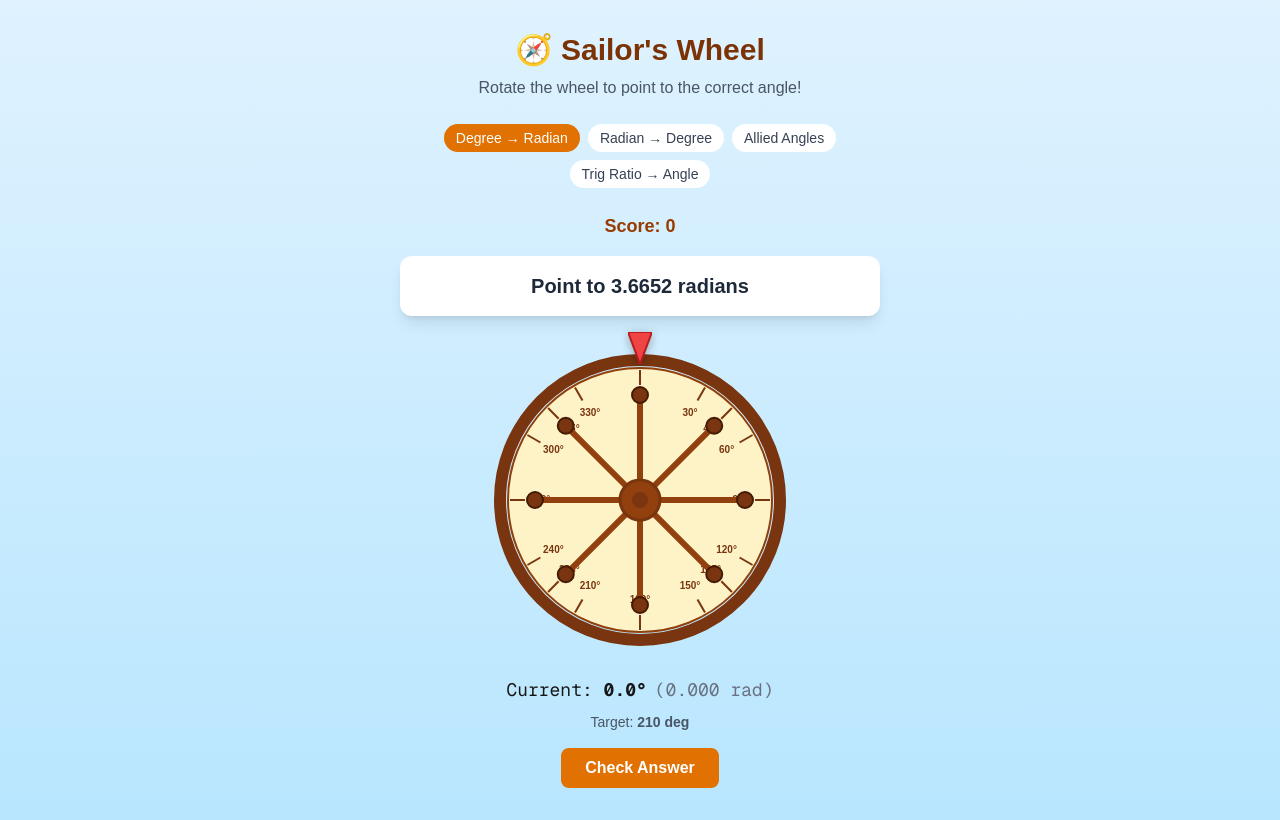
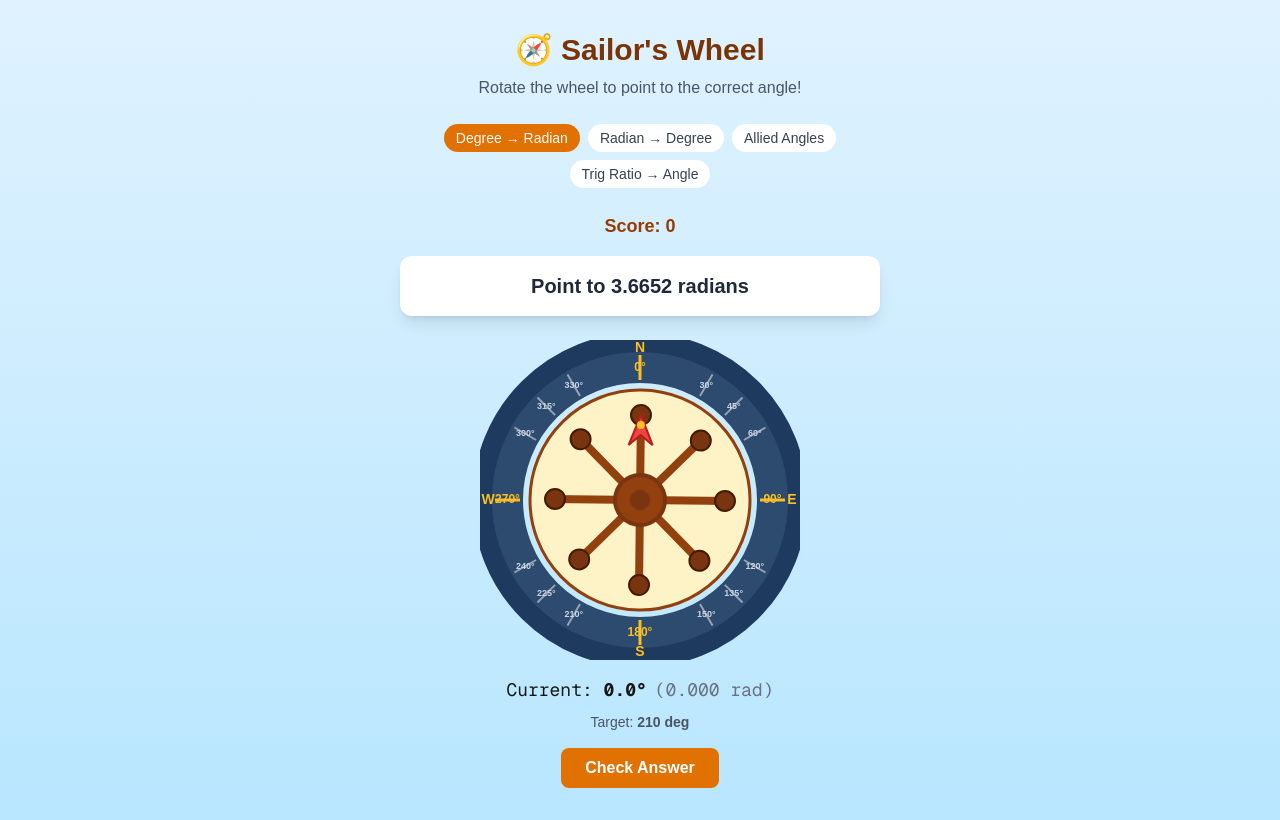
Before and after one commit to Utkarshchaudhary009/spikequiz, a Next.js app in the folder apps/web/: page /games/wheel in a window 1280 px wide. Built offline with nearby package versions, Linux system fonts and the light colour scheme.

Commit message:
fix: improve SailorsWheel - correct rotation, outer ring labels, arrow on wheel, snap/momentum/sway
Amp-Thread-ID: https://ampcode.com/threads/T-019d108e-ad3d-7556-88e0-7acc82b86ade
Co-authored-by: Amp <amp@ampcode.com>

```diff
--- a/apps/web/src/components/games/SailorsWheel.tsx
+++ b/apps/web/src/components/games/SailorsWheel.tsx
@@ -1,6 +1,6 @@
 'use client'
 
-import { useCallback, useRef, useState } from 'react'
+import { useCallback, useEffect, useRef, useState } from 'react'
 
 export type AngleUnit = 'deg' | 'rad'
 
@@ -12,10 +12,16 @@ export interface SailorsWheelProps {
   onAttempt?: (userAngle: number, isCorrect: boolean) => void
   size?: number
   showLabels?: boolean
+  enableSnap?: boolean
+  enableMomentum?: boolean
 }
 
 const DEG_TO_RAD = Math.PI / 180
 const RAD_TO_DEG = 180 / Math.PI
+const SNAP_ANGLES = [0, 30, 45, 60, 90, 120, 135, 150, 180, 210, 225, 240, 270, 300, 315, 330]
+const SNAP_THRESHOLD = 8
+const FRICTION = 0.95
+const MIN_VELOCITY = 0.5
 
 function normalizeAngle(angle: number): number {
   return ((angle % 360) + 360) % 360
@@ -23,6 +29,22 @@ function normalizeAngle(angle: number): number {
 
 function toDegrees(angle: number, unit: AngleUnit): number {
   return unit === 'rad' ? angle * RAD_TO_DEG : angle
+}
+
+function findNearestSnap(angle: number): number | null {
+  const normalized = normalizeAngle(angle)
+  for (const snap of SNAP_ANGLES) {
+    let diff = Math.abs(normalized - snap)
+    if (diff > 180) diff = 360 - diff
+    if (diff <= SNAP_THRESHOLD) return snap
+  }
+  return null
+}
+
+function triggerHaptic() {
+  if (navigator.vibrate) {
+    navigator.vibrate(10)
+  }
 }
 
 export function SailorsWheel({
@@ -33,13 +55,92 @@ export function SailorsWheel({
   onAttempt,
   size = 300,
   showLabels = true,
+  enableSnap = true,
+  enableMomentum = true,
 }: SailorsWheelProps) {
   const [rotation, setRotation] = useState(0)
   const [isDragging, setIsDragging] = useState(false)
   const [result, setResult] = useState<'correct' | 'wrong' | null>(null)
+  const [swayOffset, setSwayOffset] = useState(0)
+
   const wheelRef = useRef<SVGSVGElement>(null)
   const startAngleRef = useRef(0)
   const startRotationRef = useRef(0)
+  const lastAngleRef = useRef(0)
+  const lastTimeRef = useRef(0)
+  const velocityRef = useRef(0)
+  const animationRef = useRef<number | null>(null)
+  const lastSnapRef = useRef<number | null>(null)
+
+  // Idle sway animation
+  useEffect(() => {
+    if (isDragging || animationRef.current) {
+      setSwayOffset(0)
+      return
+    }
+
+    let frame = 0
+    const swayAnimation = () => {
+      frame++
+      setSwayOffset(Math.sin(frame * 0.02) * 2)
+      requestAnimationFrame(swayAnimation)
+    }
+    const id = requestAnimationFrame(swayAnimation)
+    return () => cancelAnimationFrame(id)
+  }, [isDragging])
+
+  // Momentum animation
+  useEffect(() => {
+    if (isDragging || !enableMomentum) return
+
+    const animate = () => {
+      if (Math.abs(velocityRef.current) < MIN_VELOCITY) {
+        velocityRef.current = 0
+        animationRef.current = null
+
+        // Final snap
+        if (enableSnap) {
+          setRotation((prev) => {
+            const snap = findNearestSnap(prev)
+            return snap !== null ? snap : prev
+          })
+        }
+        return
+      }
+
+      velocityRef.current *= FRICTION
+
+      setRotation((prev) => {
+        const newRotation = normalizeAngle(prev + velocityRef.current)
+
+        // Snap detection with haptic
+        if (enableSnap) {
+          const snap = findNearestSnap(newRotation)
+          if (snap !== null && snap !== lastSnapRef.current) {
+            lastSnapRef.current = snap
+            triggerHaptic()
+          } else if (snap === null) {
+            lastSnapRef.current = null
+          }
+        }
+
+        return newRotation
+      })
+
+      animationRef.current = requestAnimationFrame(animate)
+    }
+
+    if (velocityRef.current !== 0) {
+      animationRef.current = requestAnimationFrame(animate)
+    }
+
+    return () => {
+      if (animationRef.current) {
+        cancelAnimationFrame(animationRef.current)
+        animationRef.current = null
+      }
+    }
+  }, [isDragging, enableMomentum, enableSnap])
 
   const getAngleFromEvent = useCallback((clientX: number, clientY: number): number => {
     if (!wheelRef.current) return 0
@@ -52,10 +153,22 @@ export function SailorsWheel({
   const handlePointerDown = useCallback(
     (e: React.PointerEvent) => {
       e.preventDefault()
+
+      // Stop any ongoing momentum
+      if (animationRef.current) {
+        cancelAnimationFrame(animationRef.current)
+        animationRef.current = null
+      }
+      velocityRef.current = 0
+
       setIsDragging(true)
       setResult(null)
-      startAngleRef.current = getAngleFromEvent(e.clientX, e.clientY)
+
+      const angle = getAngleFromEvent(e.clientX, e.clientY)
+      startAngleRef.current = angle
       startRotationRef.current = rotation
+      lastAngleRef.current = angle
+      lastTimeRef.current = performance.now()
       ;(e.target as Element).setPointerCapture(e.pointerId)
     },
     [getAngleFromEvent, rotation],
@@ -64,11 +177,42 @@ export function SailorsWheel({
   const handlePointerMove = useCallback(
     (e: React.PointerEvent) => {
       if (!isDragging) return
+
       const currentAngle = getAngleFromEvent(e.clientX, e.clientY)
-      const delta = currentAngle - startAngleRef.current
-      setRotation(normalizeAngle(startRotationRef.current + delta))
+      const currentTime = performance.now()
+
+      // Calculate delta (fixed direction)
+      let delta = currentAngle - startAngleRef.current
+      if (delta > 180) delta -= 360
+      if (delta < -180) delta += 360
+
+      const newRotation = normalizeAngle(startRotationRef.current + delta)
+      setRotation(newRotation)
+
+      // Track velocity for momentum
+      const timeDelta = currentTime - lastTimeRef.current
+      if (timeDelta > 0) {
+        let angleDelta = currentAngle - lastAngleRef.current
+        if (angleDelta > 180) angleDelta -= 360
+        if (angleDelta < -180) angleDelta += 360
+        velocityRef.current = angleDelta / Math.max(timeDelta / 16, 1)
+      }
+
+      lastAngleRef.current = currentAngle
+      lastTimeRef.current = currentTime
+
+      // Snap haptic feedback while dragging
+      if (enableSnap) {
+        const snap = findNearestSnap(newRotation)
+        if (snap !== null && snap !== lastSnapRef.current) {
+          lastSnapRef.current = snap
+          triggerHaptic()
+        } else if (snap === null) {
+          lastSnapRef.current = null
+        }
+      }
     },
-    [isDragging, getAngleFromEvent],
+    [isDragging, getAngleFromEvent, enableSnap],
   )
 
   const handlePointerUp = useCallback(() => {
@@ -89,79 +233,75 @@ export function SailorsWheel({
 
   const spokes = 8
   const spokeAngles = Array.from({ length: spokes }, (_, i) => (i * 360) / spokes)
-  const majorAngles = [0, 30, 45, 60, 90, 120, 135, 150, 180, 210, 225, 240, 270, 300, 315, 330]
 
-  const radius = size / 2 - 20
+  const outerRadius = size / 2 - 10
+  const ringWidth = 35
+  const innerRadius = outerRadius - ringWidth
   const center = size / 2
+
+  const cardinals: { angle: number; label: string }[] = [
+    { angle: 0, label: 'N' },
+    { angle: 90, label: 'E' },
+    { angle: 180, label: 'S' },
+    { angle: 270, label: 'W' },
+  ]
+
+  const displayRotation = rotation + swayOffset
 
   return (
     <div className="flex flex-col items-center gap-4">
       <div className="relative" style={{ width: size, height: size }}>
-        {/* Fixed indicator arrow at top */}
-        <div
-          className="absolute left-1/2 -translate-x-1/2 -top-2 z-10"
-          style={{ filter: 'drop-shadow(0 2px 4px rgba(0,0,0,0.3))' }}
-        >
-          <svg width="24" height="32" viewBox="0 0 24 32" aria-label="Indicator arrow">
-            <polygon points="12,32 0,0 24,0" fill="#ef4444" stroke="#b91c1c" strokeWidth="2" />
-          </svg>
-        </div>
-
-        {/* Rotatable wheel */}
+        {/* Fixed outer ring with angle markings */}
         <svg
-          ref={wheelRef}
           width={size}
           height={size}
-          className={`cursor-grab ${isDragging ? 'cursor-grabbing' : ''}`}
-          onPointerDown={handlePointerDown}
-          onPointerMove={handlePointerMove}
-          onPointerUp={handlePointerUp}
-          onPointerLeave={handlePointerUp}
-          style={{ touchAction: 'none' }}
-          aria-label="Rotatable sailor's wheel for angle selection"
+          className="absolute top-0 left-0"
+          aria-label="Angle markings ring"
         >
-          <g transform={`rotate(${-rotation}, ${center}, ${center})`}>
-            {/* Outer ring */}
+          {/* Outer decorative ring */}
           <circle
             cx={center}
             cy={center}
-              r={radius}
+            r={outerRadius}
             fill="none"
-              stroke="#78350f"
-              strokeWidth="12"
+            stroke="#1e3a5f"
+            strokeWidth={ringWidth}
           />
           <circle
             cx={center}
             cy={center}
-              r={radius - 8}
-              fill="#fef3c7"
-              stroke="#92400e"
-              strokeWidth="2"
+            r={outerRadius - ringWidth / 2}
+            fill="none"
+            stroke="#2d4a6f"
+            strokeWidth={ringWidth - 4}
           />
 
-            {/* Degree markings */}
-            {majorAngles.map((deg) => {
+          {/* Angle markings on outer ring */}
+          {SNAP_ANGLES.map((deg) => {
             const rad = (deg - 90) * DEG_TO_RAD
-              const innerR = radius - 25
-              const outerR = radius - 10
+            const tickInner = outerRadius - ringWidth + 5
+            const tickOuter = outerRadius - 5
+            const labelR = outerRadius - ringWidth / 2
+            const isCardinal = deg % 90 === 0
+
             return (
               <g key={deg}>
                 <line
-                    x1={center + innerR * Math.cos(rad)}
-                    y1={center + innerR * Math.sin(rad)}
-                    x2={center + outerR * Math.cos(rad)}
-                    y2={center + outerR * Math.sin(rad)}
-                    stroke="#78350f"
-                    strokeWidth="2"
+                  x1={center + tickInner * Math.cos(rad)}
+                  y1={center + tickInner * Math.sin(rad)}
+                  x2={center + tickOuter * Math.cos(rad)}
+                  y2={center + tickOuter * Math.sin(rad)}
+                  stroke={isCardinal ? '#fbbf24' : '#94a3b8'}
+                  strokeWidth={isCardinal ? 3 : 2}
                 />
                 {showLabels && (
                   <text
-                      x={center + (innerR - 15) * Math.cos(rad)}
-                      y={center + (innerR - 15) * Math.sin(rad)}
+                    x={center + labelR * Math.cos(rad)}
+                    y={center + labelR * Math.sin(rad)}
                     textAnchor="middle"
                     dominantBaseline="middle"
-                      fontSize="10"
-                      fill="#78350f"
+                    fontSize={isCardinal ? 12 : 9}
+                    fill={isCardinal ? '#fbbf24' : '#cbd5e1'}
                     fontWeight="bold"
                   >
                     {deg}°
@@ -171,18 +311,65 @@ export function SailorsWheel({
             )
           })}
 
+          {/* Cardinal directions */}
+          {cardinals.map(({ angle, label }) => {
+            const rad = (angle - 90) * DEG_TO_RAD
+            const labelR = outerRadius + 2
+            return (
+              <text
+                key={label}
+                x={center + labelR * Math.cos(rad)}
+                y={center + labelR * Math.sin(rad)}
+                textAnchor="middle"
+                dominantBaseline="middle"
+                fontSize="14"
+                fill="#fbbf24"
+                fontWeight="bold"
+              >
+                {label}
+              </text>
+            )
+          })}
+        </svg>
+
+        {/* Rotatable wheel */}
+        <svg
+          ref={wheelRef}
+          width={size}
+          height={size}
+          className={`absolute top-0 left-0 cursor-grab ${isDragging ? 'cursor-grabbing' : ''}`}
+          onPointerDown={handlePointerDown}
+          onPointerMove={handlePointerMove}
+          onPointerUp={handlePointerUp}
+          onPointerLeave={handlePointerUp}
+          style={{ touchAction: 'none' }}
+          aria-label="Rotatable sailor's wheel for angle selection"
+        >
+          <g transform={`rotate(${displayRotation}, ${center}, ${center})`}>
+            {/* Inner wheel background */}
+            <circle cx={center} cy={center} r={innerRadius - 5} fill="#fef3c7" />
+            <circle
+              cx={center}
+              cy={center}
+              r={innerRadius - 5}
+              fill="none"
+              stroke="#92400e"
+              strokeWidth="3"
+            />
+
             {/* Wheel spokes */}
             {spokeAngles.map((deg) => {
               const rad = (deg - 90) * DEG_TO_RAD
+              const spokeLength = innerRadius - 25
               return (
                 <line
                   key={deg}
                   x1={center}
                   y1={center}
-                  x2={center + (radius - 30) * Math.cos(rad)}
-                  y2={center + (radius - 30) * Math.sin(rad)}
+                  x2={center + spokeLength * Math.cos(rad)}
+                  y2={center + spokeLength * Math.sin(rad)}
                   stroke="#92400e"
-                  strokeWidth="6"
+                  strokeWidth="8"
                   strokeLinecap="round"
                 />
               )
@@ -191,12 +378,13 @@ export function SailorsWheel({
             {/* Spoke handles */}
             {spokeAngles.map((deg) => {
               const rad = (deg - 90) * DEG_TO_RAD
+              const handleDist = innerRadius - 30
               return (
                 <circle
                   key={`handle-${deg}`}
-                  cx={center + (radius - 35) * Math.cos(rad)}
-                  cy={center + (radius - 35) * Math.sin(rad)}
-                  r="8"
+                  cx={center + handleDist * Math.cos(rad)}
+                  cy={center + handleDist * Math.sin(rad)}
+                  r="10"
                   fill="#78350f"
                   stroke="#451a03"
                   strokeWidth="2"
@@ -208,12 +396,23 @@ export function SailorsWheel({
             <circle
               cx={center}
               cy={center}
-              r="20"
+              r="25"
               fill="#92400e"
               stroke="#78350f"
-              strokeWidth="3"
+              strokeWidth="4"
             />
-            <circle cx={center} cy={center} r="8" fill="#78350f" />
+            <circle cx={center} cy={center} r="10" fill="#78350f" />
+
+            {/* Arrow pointer on wheel (pointing up/0°) */}
+            <g transform={`translate(${center}, ${center})`}>
+              <polygon
+                points="0,-85 -12,-55 0,-65 12,-55"
+                fill="#ef4444"
+                stroke="#b91c1c"
+                strokeWidth="2"
+              />
+              <circle cx="0" cy="-75" r="4" fill="#fbbf24" />
+            </g>
           </g>
         </svg>
       </div>
```
Also changed, not shown: 1 other file (tests, documents, lock files or other folders). Lines whose indentation alone changed are shown as unchanged.
